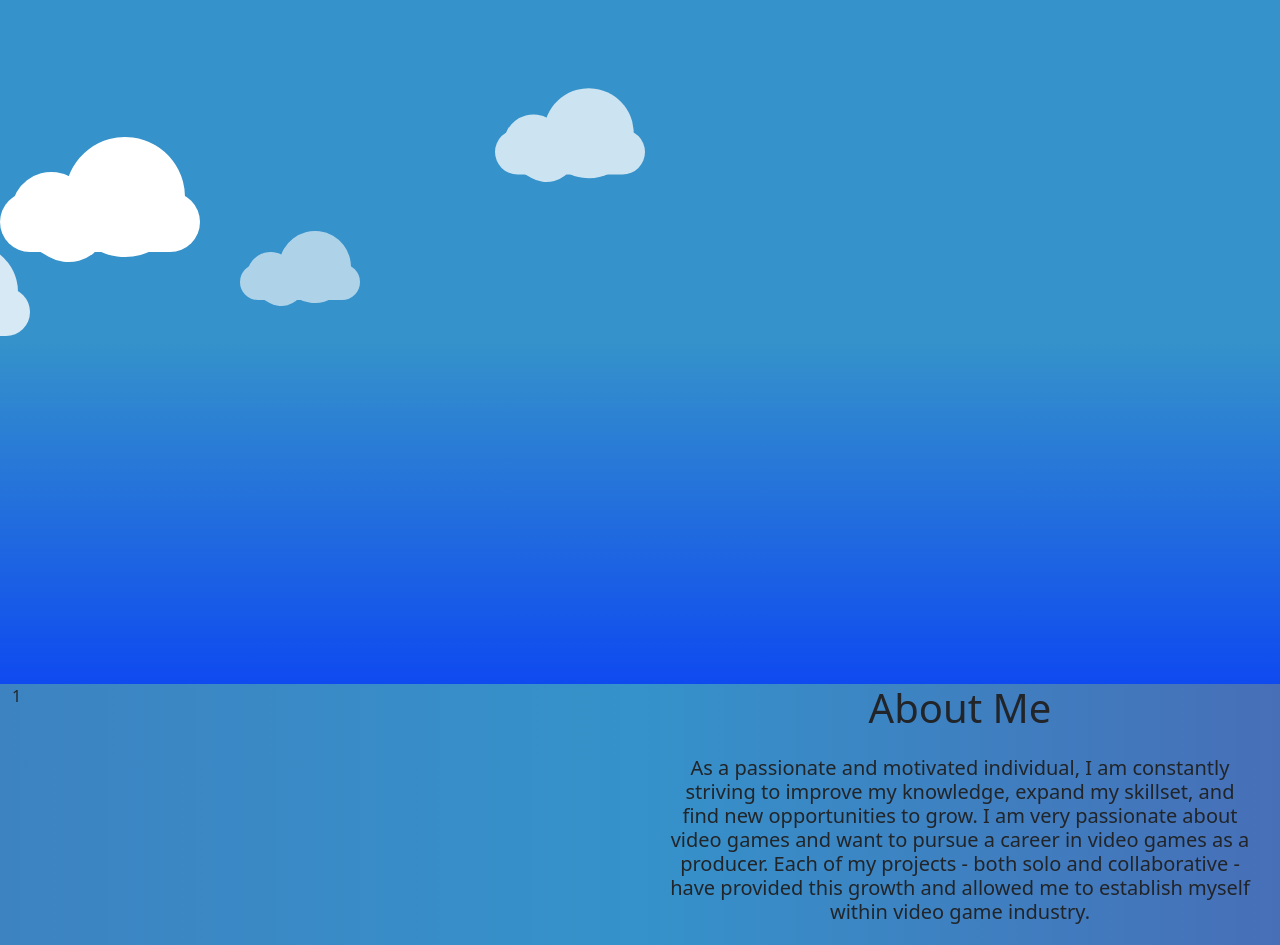
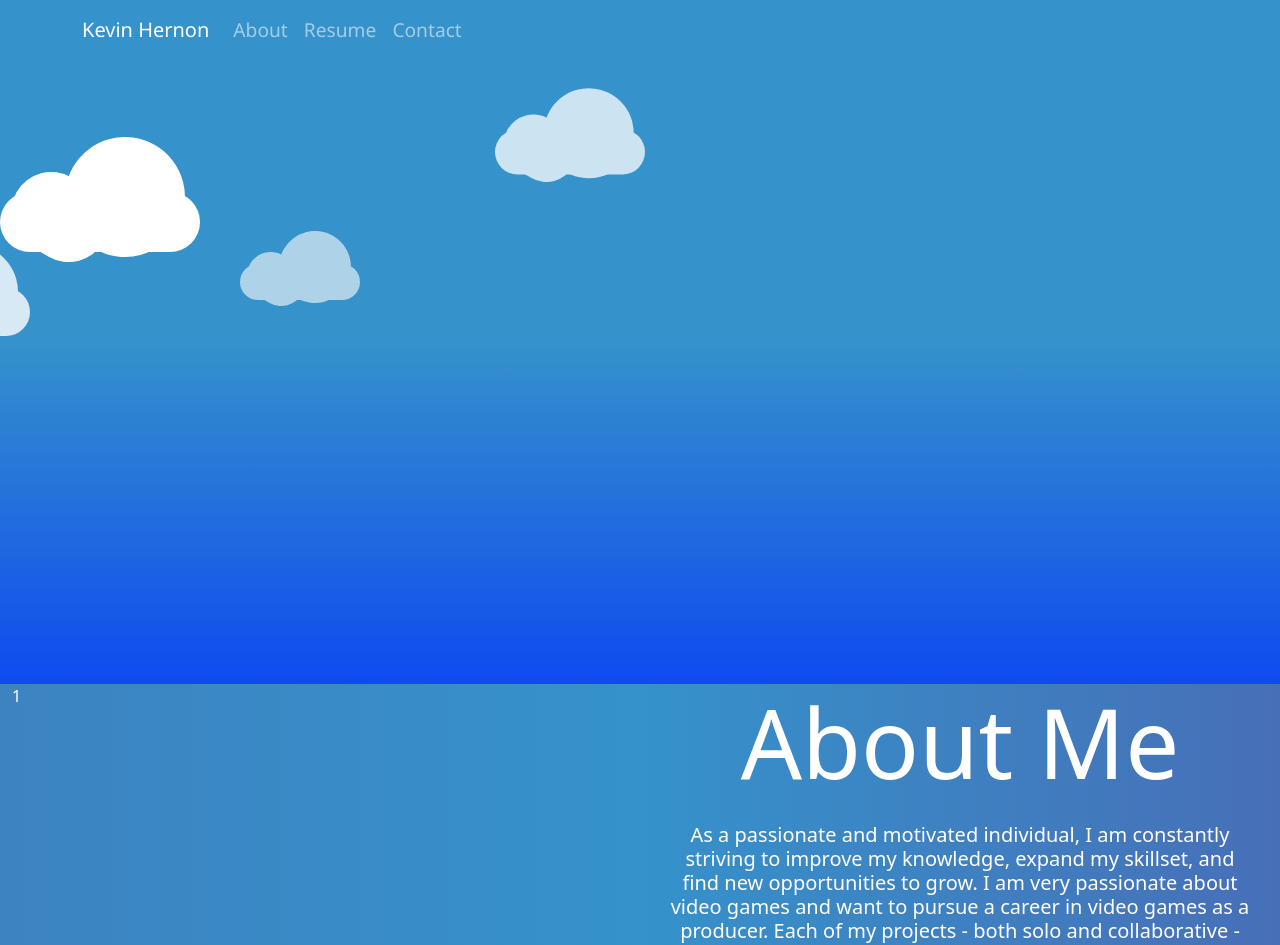
Before and after one commit to Tien96ng/kevin-hernon-site, a Next.js app: page /about in a window 1280 px wide. Shown: the top 945 px of the page. Built offline with nearby package versions, Linux system fonts and the light colour scheme.

Commit message:
Did clean up with prettier and remove unused imports.

```diff
--- a/src/pages/_app.tsx
+++ b/src/pages/_app.tsx
@@ -3,10 +3,12 @@ import type { AppProps } from 'next/app'
 import 'bootstrap/dist/css/bootstrap.min.css';
 import '@fortawesome/fontawesome-svg-core/styles.css'
 import Background from '../components/Background';
+import NavBar from '../components/NavBar';
 
 function MyApp({ Component, pageProps }: AppProps) {
   return (
     <>
+      <NavBar />
       <Background />
       <Component {...pageProps} />
     </>
--- a/src/pages/about.tsx
+++ b/src/pages/about.tsx
@@ -4,11 +4,11 @@ import styles from '../../styles/Home.module.css'
 
 const About: NextPage = () => {
     return (
-        <Container fluid>
+        <Container fluid className={styles.whiteText}>
             <Row>
                 <Col>1</Col>
                 <Col>
-                    <h1 className={`${styles.center}`}> About Me</h1>
+                    <h1 className={`${styles.head} ${styles.center}`}> About Me</h1>
                     <h5 className={`${styles.center} ${styles.subHead}`}>
                         As a passionate and motivated individual, I am constantly striving to improve my knowledge, expand my skillset, and find new opportunities to grow.
                         I am very passionate about video games and want to pursue a career in video games as a producer.
--- a/src/pages/index.tsx
+++ b/src/pages/index.tsx
@@ -1,11 +1,10 @@
 import type { NextPage } from 'next'
-import React, { useState } from 'react';
+import React from 'react';
 import Head from 'next/head'
 import styles from '../../styles/Home.module.css'
-import NavBar from '../components/NavBar';
 import { FontAwesomeIcon } from '@fortawesome/react-fontawesome'
 import { faYoutubeSquare, faFacebook, faLinkedin } from '@fortawesome/free-brands-svg-icons';
-import { Button, Container, Row, Col } from 'react-bootstrap';
+import { Button }  from 'react-bootstrap';
 
 
 const Home: NextPage = () => {
@@ -18,7 +17,6 @@ const Home: NextPage = () => {
       </Head>
 
       <main className={styles.whiteText}>
-        <NavBar />
         <section className={styles.header}>
           <h1 className={styles.head}> Kevin Hernon </h1>
           <h5 className={styles.subHead}> MBA Student at Seattle University | Video Game Connoisseur | Verteran </h5>
--- a/styles/Navbar.module.css
+++ b/styles/Navbar.module.css
@@ -1,3 +1,4 @@
 .container {
     z-index: 99999;
+    background-color: green;
 }
```
Also changed, not shown: src/components/NavBar.jsx (+6 -1 lines).
